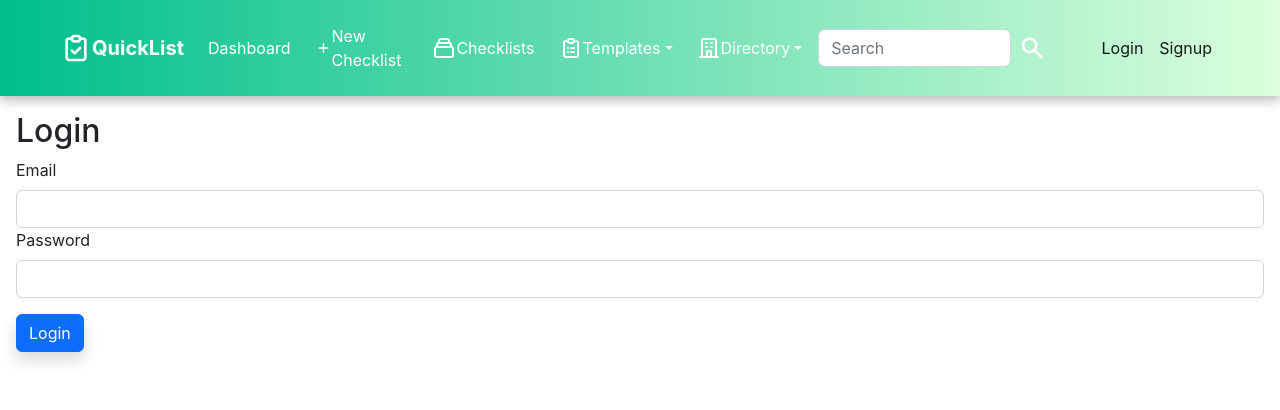
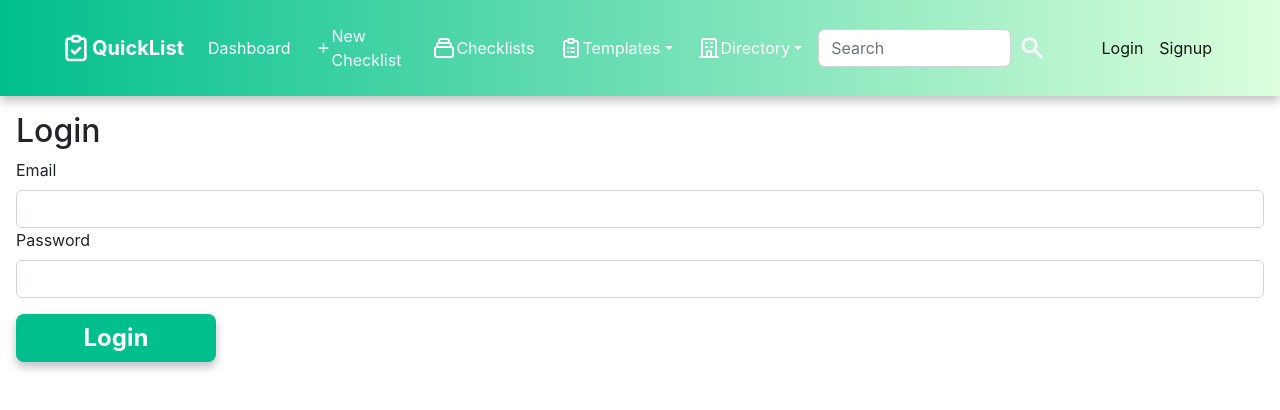
Before and after one commit to JosephThomasVasquez/rooms-frontend, a React (Create React App) app: page /user/login in a window 1280 px wide. Shown: the top 410 px of the page. Built offline with nearby package versions, Linux system fonts and the light colour scheme.

Commit message:
Updated radio button label and login button styling

```diff
--- a/src/checklists/ChecklistList.jsx
+++ b/src/checklists/ChecklistList.jsx
@@ -80,7 +80,7 @@ const ChecklistList = ({ errorHandler }) => {
             checked={queryTerm === "any"}
           />
           <label className="form-check-label" htmlFor="inlineRadio2">
-            All Checklists
+            All
           </label>
         </div>
       </div>
--- a/src/index.css
+++ b/src/index.css
@@ -34,7 +34,8 @@ code {
   border-radius: 10px !important;
 }
 
-.signup-btn {
+.signup-btn,
+.login-btn {
   width: 200px;
   height: 48px;
   color: rgba(255, 255, 255, 1);
@@ -47,7 +48,8 @@ code {
   transition: all 0.5s ease;
 }
 
-.signup-btn:hover {
+.signup-btn:hover,
+.login-btn:hover {
   border: none;
   cursor: pointer;
   transform: translateY(-2px);
--- a/src/login/Login.jsx
+++ b/src/login/Login.jsx
@@ -70,7 +70,7 @@ const Login = ({ errorHandler }) => {
           />
         </div>
         <div>
-          <button type="submit" className="btn btn-primary shadow">
+          <button type="submit" className="login-btn">
             Login
           </button>
         </div>
```
